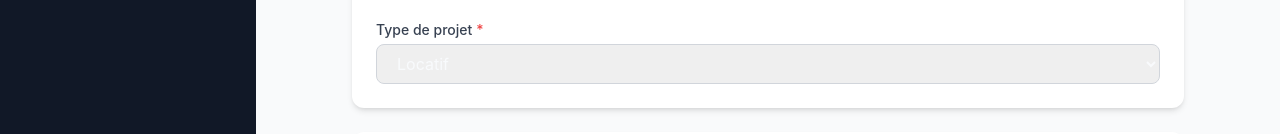
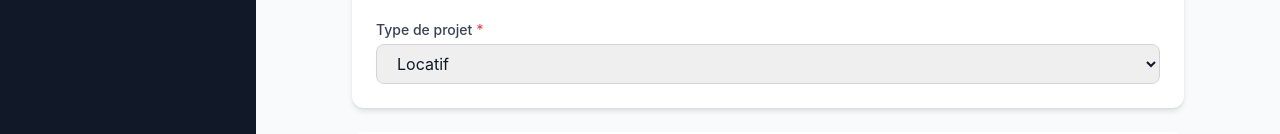
Before and after one commit to YLDHN/REFYAI, a Next.js app in the folder frontend/: page /projects/new in a window 1280 px wide. Shown: the part 447-581 px from the top of the page. Built offline with nearby package versions, Linux system fonts and the light colour scheme.

Commit message:
fix: add black text color to all input fields and textareas

```diff
--- a/frontend/src/app/projects/new/page.tsx
+++ b/frontend/src/app/projects/new/page.tsx
@@ -77,7 +77,7 @@
                   value={formData.description}
                   onChange={handleChange}
                   rows={3}
-                  className="w-full px-4 py-2 border border-gray-300 rounded-lg focus:outline-none focus:ring-2 focus:ring-primary-500"
+                  className="w-full px-4 py-2 border border-gray-300 rounded-lg focus:outline-none focus:ring-2 focus:ring-primary-500 text-gray-900 placeholder:text-gray-400"
                   placeholder="Description du projet..."
                 />
               </div>
--- a/frontend/src/components/ui/Input.tsx
+++ b/frontend/src/components/ui/Input.tsx
@@ -19,9 +19,10 @@
         <input
           ref={ref}
           className={`
-            w-full px-4 py-2 border rounded-lg
+            w-full px-4 py-2 border rounded-lg text-gray-900
             focus:outline-none focus:ring-2 focus:ring-primary-500 focus:border-transparent
             disabled:bg-gray-100 disabled:cursor-not-allowed
+            placeholder:text-gray-400
             ${error ? 'border-red-500' : 'border-gray-300'}
             ${className}
           `}
--- a/frontend/src/components/ui/Select.tsx
+++ b/frontend/src/components/ui/Select.tsx
@@ -19,7 +19,7 @@
         <select
           ref={ref}
           className={`
-            w-full px-4 py-2 border rounded-lg
+            w-full px-4 py-2 border rounded-lg text-gray-900
             focus:outline-none focus:ring-2 focus:ring-primary-500 focus:border-transparent
             disabled:bg-gray-100 disabled:cursor-not-allowed
             ${error ? 'border-red-500' : 'border-gray-300'}
```
